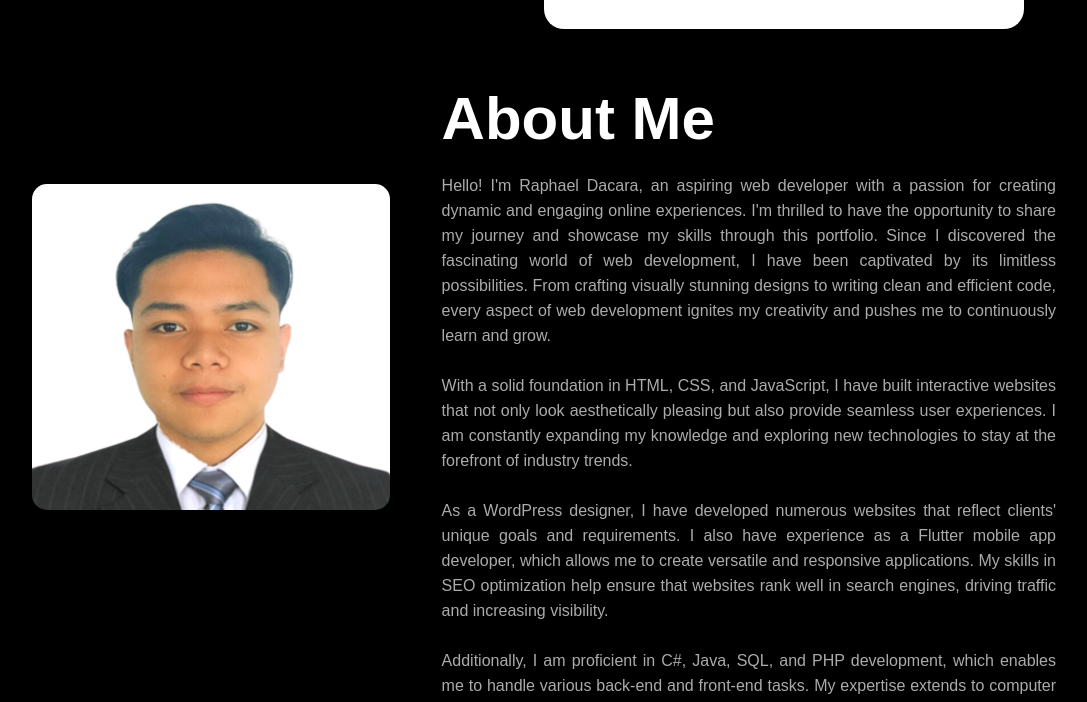
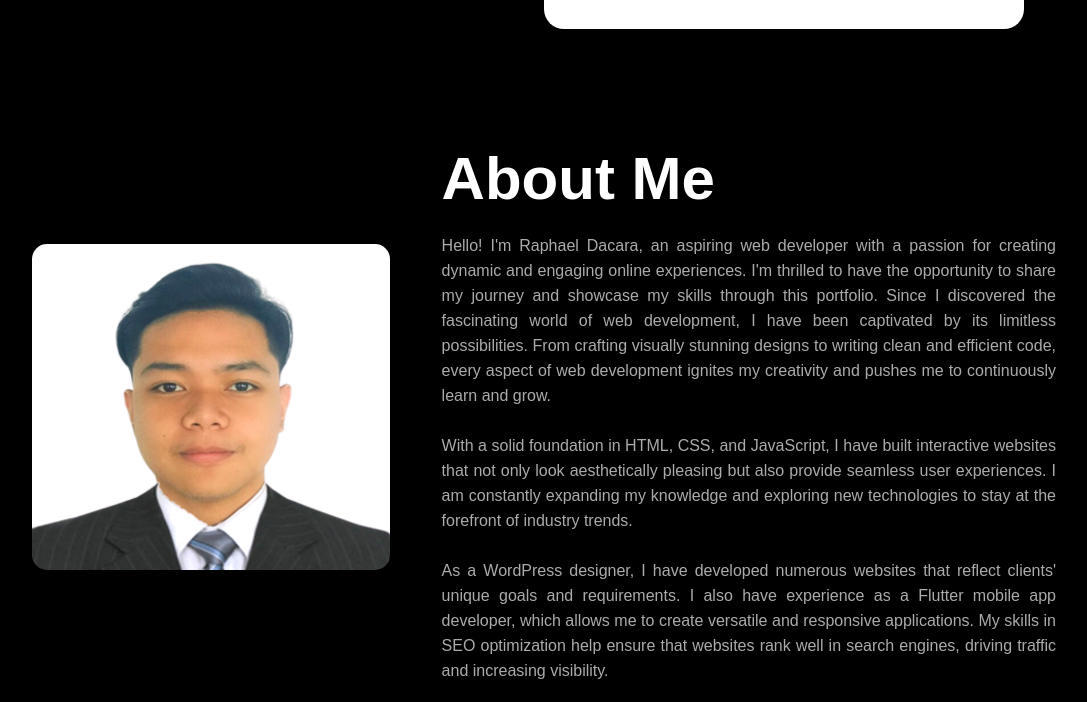
Before and after one commit to DacarsAzR43L/Dacara-Portfolio, a plain HTML site: page MY_PORTFOLIO-main/index.html in a window 1280 px wide. Shown: the part 746-1448 px from the top of the page, without its empty margins (96-1183 px from the left). Drawn offline with Linux system fonts and the light colour scheme.

Commit message:
Update style.css

```diff
--- a/MY_PORTFOLIO-main/style.css
+++ b/MY_PORTFOLIO-main/style.css
@@ -139,7 +139,7 @@ nav ul li a:hover::after {
 /* ABOUT SECTION*/
 
 #about{
-	padding: 20px 0;
+	padding: 80px 0;
 	color: #ababab;
 
 }
```
